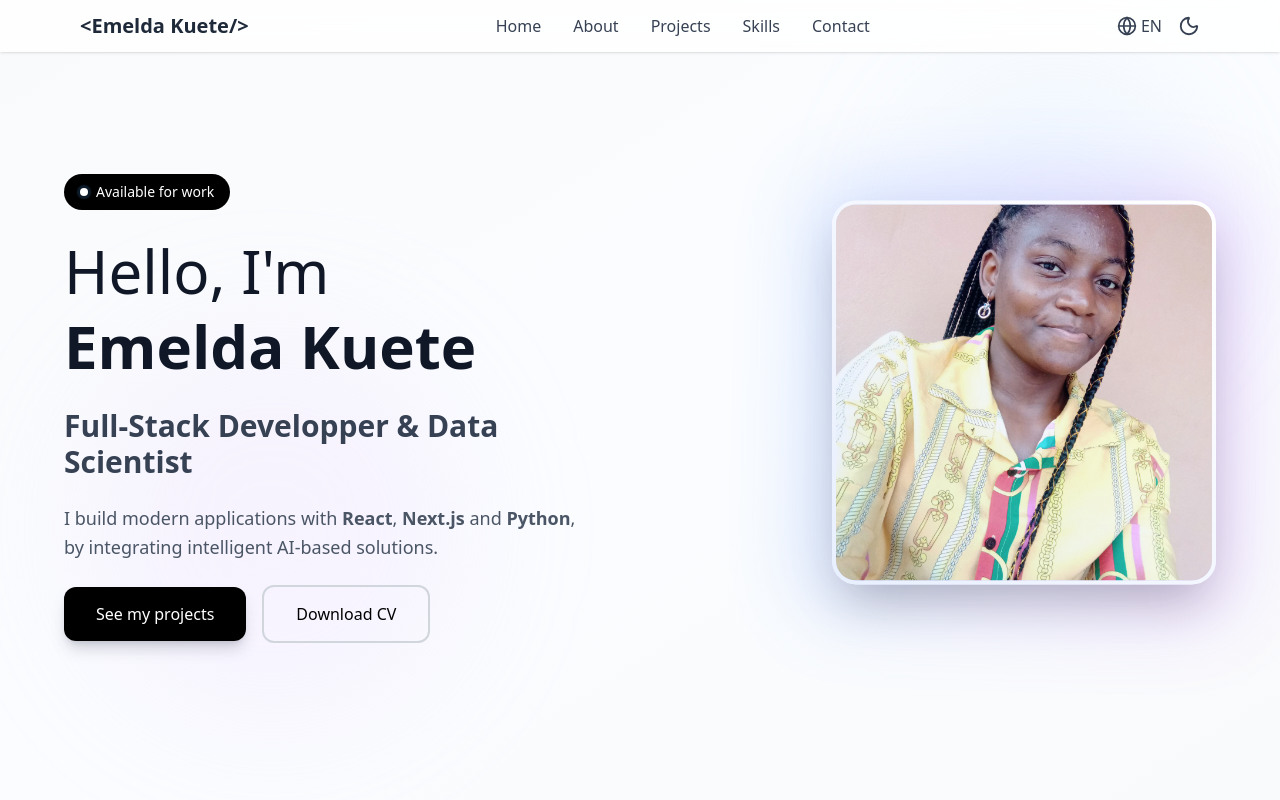
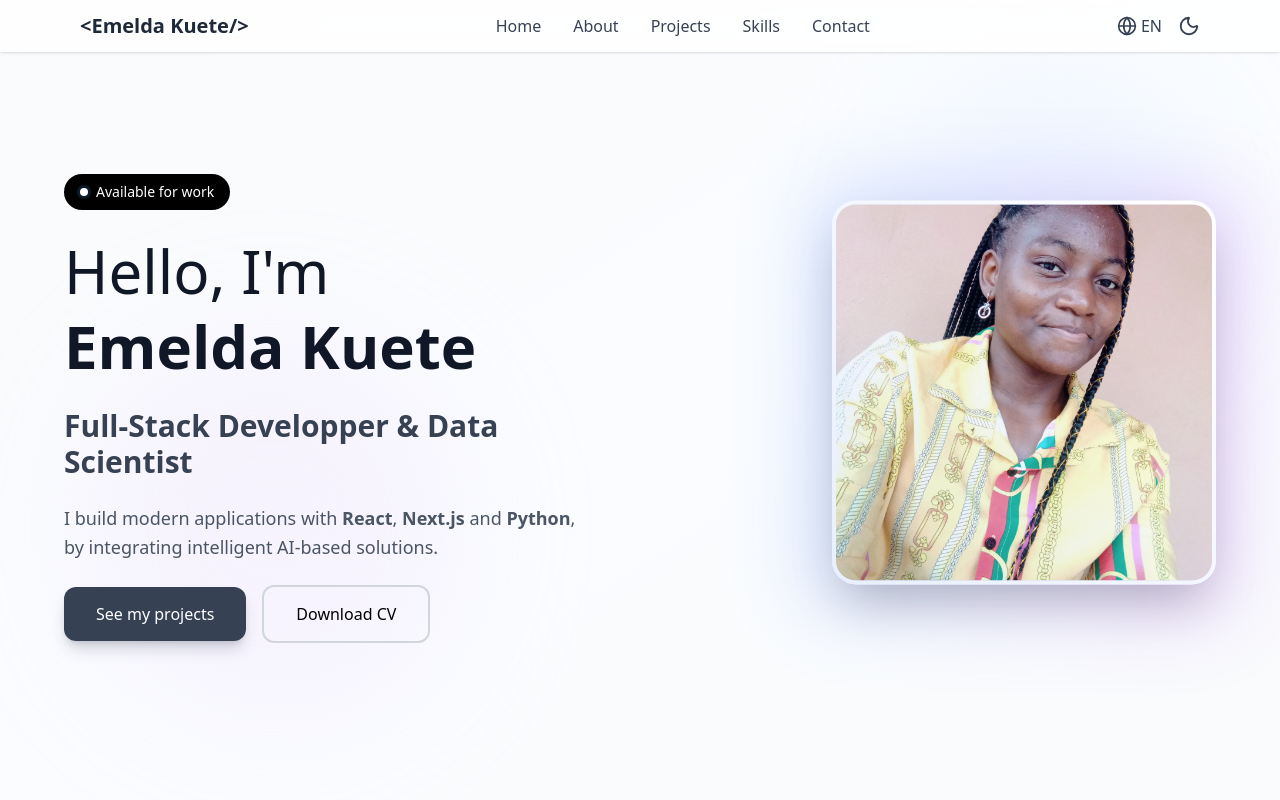
Before and after one commit to Migrice/portfolio, a Next.js app: page /en in a window 1280 px wide. Shown: the top 800 px of the page. Built offline with nearby package versions, Linux system fonts and the light colour scheme.

Commit message:
simple update

```diff
--- a/src/components/Hero.tsx
+++ b/src/components/Hero.tsx
@@ -76,7 +76,7 @@ const Hero = () => {
             <motion.div whileHover={{ scale: 1.05 }} whileTap={{ scale: 0.97 }}>
               <Link
                 href="#projects"
-                className="px-8 py-4 bg-black text-white rounded-xl font-medium shadow-lg shadow-gray-500/30 hover:shadow-xl hover:shadow-gray-500/40 transition-all"
+                className="px-8 py-4 bg-gray-700 text-white rounded-xl font-medium shadow-lg shadow-gray-500/30 hover:shadow-xl hover:shadow-gray-500/40 transition-all"
               >
                 {t("see_my_projects")}
               </Link>
```
